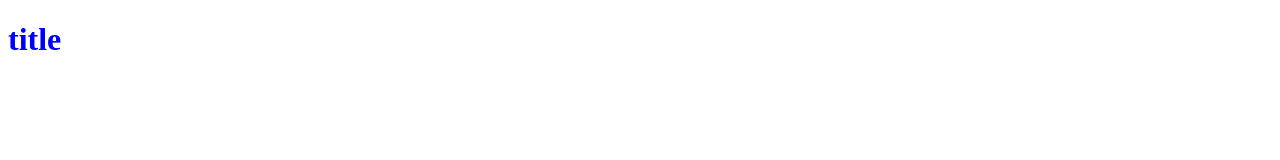
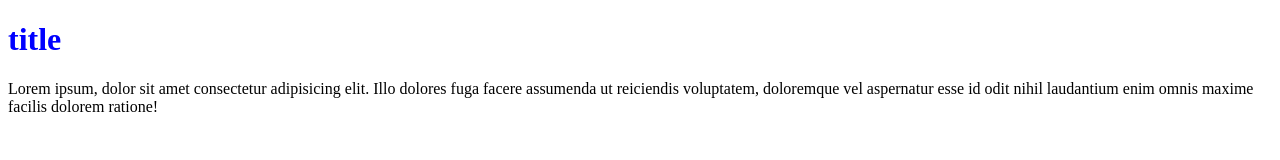
Before and after one commit to HHToothpick/HTMLCSSWIN, a plain HTML site: page index.html in a window 1280 px wide. Drawn offline with Linux system fonts and the light colour scheme.

Commit message:
新增文字內容

```diff
--- a/index.html
+++ b/index.html
@@ -8,5 +8,6 @@
 </head>
 <body>
     <h1>title</h1>
+    <p>Lorem ipsum, dolor sit amet consectetur adipisicing elit. Illo dolores fuga facere assumenda ut reiciendis voluptatem, doloremque vel aspernatur esse id odit nihil laudantium enim omnis maxime facilis dolorem ratione!</p>
 </body>
 </html>
```
